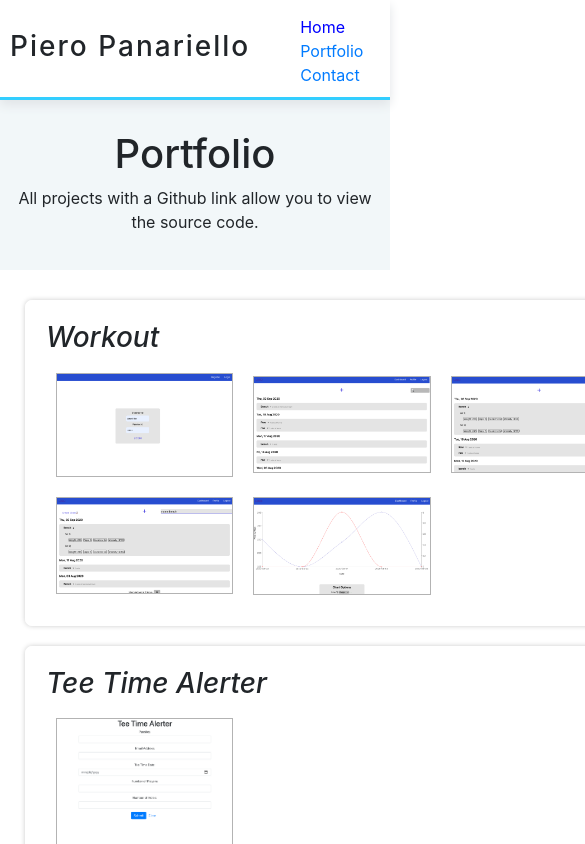
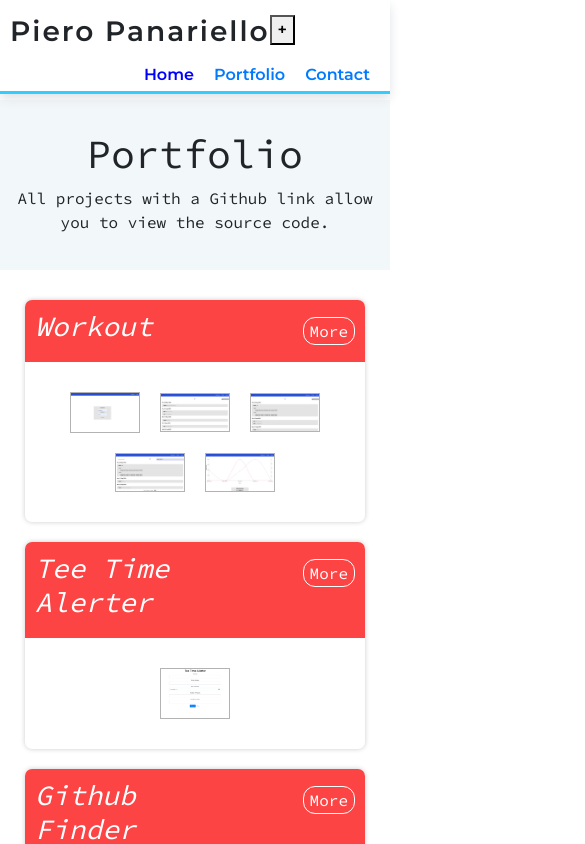
Before and after one commit to panariellop/Portfolio, a React (Create React App) app: page /portfolio in a window 390 px wide. Shown: the top 844 px of the page, 585 px wide, since content can reach past the window. Built offline with nearby package versions, Linux system fonts and the light colour scheme.

Commit message:
ui updates and added skeleton for hamburger yay

```diff
--- a/public/index.html
+++ b/public/index.html
@@ -3,6 +3,10 @@
   <head>
     <meta charset="utf-8" />
     <link rel="icon" href="%PUBLIC_URL%/pieroLogo.png" />
+
+ <link rel="preconnect" href="https://fonts.gstatic.com">
+<link href="https://fonts.googleapis.com/css2?family=Montserrat:wght@600&family=Source+Code+Pro&display=swap" rel="stylesheet">
+
     <meta name="viewport" content="width=device-width, initial-scale=1" />
     <meta name="theme-color" content="#000000" />
     <meta
--- a/src/App.css
+++ b/src/App.css
@@ -1,5 +1,7 @@
 .app-container{
 	margin-top: 70px;
+	background-color: white;
+	font-family: 'Source Code Pro', monospace;
 }
 
 @media only screen and (max-width: 505px){
--- a/src/components/Navbar.css
+++ b/src/components/Navbar.css
@@ -1,7 +1,8 @@
 .navbar-container{
+	font-family: 'Montserrat', sans-serif;
 	position: fixed;
 	top: 0;
-	display: inline-grid;
+	display: inline-block;
 	grid-template-columns: max-content auto;
 	width: 100%;
 	padding-left: 10px;
@@ -17,17 +18,57 @@
 
 .navbar-logo{
 	display: flex;
+	float: left;
 	align-items: center;
 	letter-spacing: 2px;
 }
 
-.navbar-navlist{
+
+
+.navbar-navlist-true{
+	display: flex;
+	float: right;
 	margin-bottom: auto;
 	margin-top: auto;
+	transition: all 0.5s linear;
+	transform: translate(0, 25%);
+}
+.navbar-navlist-false{
+	display: none;
 }
 
+.navbar-navmenu-true{
+	position: relative;
+	width: 100%;
+	height: 100vh;
+	background-color: white;
+}
+.navbar-navmenu-false{
+	display: none;
+}
+
+.navbar-navmenu-container{
+	width: 300px;
+	height: 100%;
+	text-align: center;
+	margin-left: auto; margin-right: auto;
+	transform: translate(-5vw, 30vh)
+}
+
+
+.navbar-menulink{
+	font-size: 30px;
+	display: block ;
+}
+
+
+
+
+
+
+
+
 .navbar-navlink{
-	align-items: center;
 	display: inline-block;
   	padding-left: 10px;
   	padding-right: 10px;
@@ -40,3 +81,7 @@
 	color: blue;
 	text-decoration: none;
 }
+
+@media only screen and (max-width: 650px){
+
+}
--- a/src/components/Navbar.js
+++ b/src/components/Navbar.js
@@ -6,8 +6,16 @@ class Navbar extends React.Component{
   constructor(props){
     super(props)
     this.state = {
-      active_pane: "home"
+      active_pane: "home",
+      showMenu: false,
     }
+    this.showMenu = this.showMenu.bind(this)
+  }
+
+  showMenu(){
+    this.setState({
+      showMenu: !this.state.showMenu
+    })
   }
 
 
@@ -18,10 +26,12 @@ class Navbar extends React.Component{
       color: 'blue'
     }
 
+
+
 		return(
 			<div className = "navbar-container">
 				<h3 className = "navbar-logo">Piero Panariello</h3>
-					<ul className = "navbar-navlist">
+					<ul className = {"navbar-navlist-" + (this.state.showMenu ? "false" : "true")}>
 						<li className = "navbar-navlink">
 							<Link style = {this.state.active_pane === 'home'? active_style: null} onClick = {() => {
                   this.setState({
@@ -44,6 +54,35 @@ class Navbar extends React.Component{
                 }} className = "navbar-routerlink" to = '/contact'>Contact</Link>
 						</li>
 					</ul>
+          <button onClick = {this.showMenu}>+</button>
+          <div className = {"navbar-navmenu-" + this.state.showMenu}>
+            <ul className = "navbar-navmenu-container">
+                <li className = "navbar-menulink">
+                <Link style = {this.state.active_pane === 'home'? active_style: null} onClick = {() => {
+                    this.setState({
+                      showMenu: false,
+                      active_pane: 'home'
+                    })
+                  }} className = "navbar-routerlink" to = '/'>Home</Link>
+              </li>
+              <li className = "navbar-menulink">
+                <Link style = {this.state.active_pane === 'portfolio'? active_style: null} onClick = {() => {
+                    this.setState({
+                      showMenu: false,
+                      active_pane: 'portfolio'
+                    })
+                  }} className = "navbar-routerlink" to = '/portfolio'>Portfolio</Link>
+              </li>
+              <li className = "navbar-menulink">
+                <Link style = {this.state.active_pane === 'contact'? active_style: null} onClick = {() => {
+                    this.setState({
+                      showMenu: false,
+                      active_pane: 'contact'
+                    })
+                  }} className = "navbar-routerlink" to = '/contact'>Contact</Link>
+              </li>
+            </ul>
+          </div>
 			</div>
   );
 	}
--- a/src/pages/Porfolio_project.js
+++ b/src/pages/Porfolio_project.js
@@ -44,6 +44,8 @@ class Project extends React.Component{
 			    			{this.state.showDetails ? "Hide" : "More"}
 			    			</button>
 		    			</div>
+
+		    			<div className = "portfolio-project-wrapper">
 
 	    				<div className = {"portfolio-project-details-" + this.state.showDetails.toString()}>
 	    				<p><strong>About: </strong>{this.props.about}</p>
@@ -95,6 +97,7 @@ class Project extends React.Component{
 								<Gallery index = {this.state.gallery_index} handler = {this.handleGallery} screenshots = {this.props.screenshots}/>
 							}
 						</div>
+						</div>
 
 
 
--- a/src/pages/Portfolio.css
+++ b/src/pages/Portfolio.css
@@ -18,12 +18,3 @@
 	margin-bottom:20px;
 	margin-top: 20px;
 }
-
-
-@media only screen and (max-width: 650px){
-	.portfolio-projects-wrapper{
-		width: auto;
-		margin-right: 25px;
-		margin-left: 25px;
-	}
-}
--- a/src/pages/Portfolio.js
+++ b/src/pages/Portfolio.js
@@ -53,7 +53,7 @@ class portfolio extends React.Component{
 
 
 
-						<Project name = "ppanariello.com"
+						<Project name = "ppanariello"
 						github_link = "https://github.com/panariellop/Portfolio" link = "/"
 						technologies = {["React", "Node.js", "Netlify"]}
 		    			about ="This application was built using react for state management and component handling."/>
--- a/src/pages/Portfolio_project.styles.css
+++ b/src/pages/Portfolio_project.styles.css
@@ -5,11 +5,21 @@
 	width: 700px;
 	margin-left: auto;
 	margin-right: auto;
-	padding: 20px;
-	border: 1px solid white;
+	border: 0px solid white;
 	border-radius: 7px;
 	box-shadow: 0 0 5px #ccc;
 	margin-top: 20px; margin-bottom: 20px;
+}
+@media only screen and (max-width: 750px){
+	.portfolio-project{
+		width: auto;
+		margin-left: 25px;
+		margin-right: 25px;
+	}
+}
+
+.portfolio-project-wrapper{
+	padding: 20px;
 }
 
 
@@ -39,12 +49,20 @@
 	overflow:hidden;
 	opacity: 1;
 	transition: opacity 0.7s linear;
-	max-height: 800px;
+	max-height: 2000px;
     transition: max-height 0.5s ease-in;
 }
 
+.portfolio-project-header{
+	background-color: #FC4445;
+	padding: 10px;
+	border-top-left-radius: 7px; border-top-right-radius: 7px;
+}
+
 .portfolio-project-header i h3{
+	width: 60%;
 	display: inline-flex;
+	color: white;
 
 }
 .portfolio-project-header button{
@@ -52,14 +70,11 @@
 	border-radius: 12px;
 	display: inline-flex;
 	float: right;
-	color: #5579fa;
-	background-color: white;
-	transition: all 0.3s ease-out;
+	color: white;
+	background-color: transparent;
+	transform: translate(0, 25%);
 }
-.portfolio-project-header button:hover{
-	border: 1px solid #5579fa;
-	transition: all 0.3s ease-in;
-}
+
 .portfolio-project-header button:focus{
 	outline: none;
 }
@@ -80,6 +95,9 @@
 	margin-top: 5px;
 	margin-bottom: 5px;
 }
+.screenshots-container{
+	text-align: center;
+}
 
 .screenshots-container li{
 	list-style-type:none;
```
